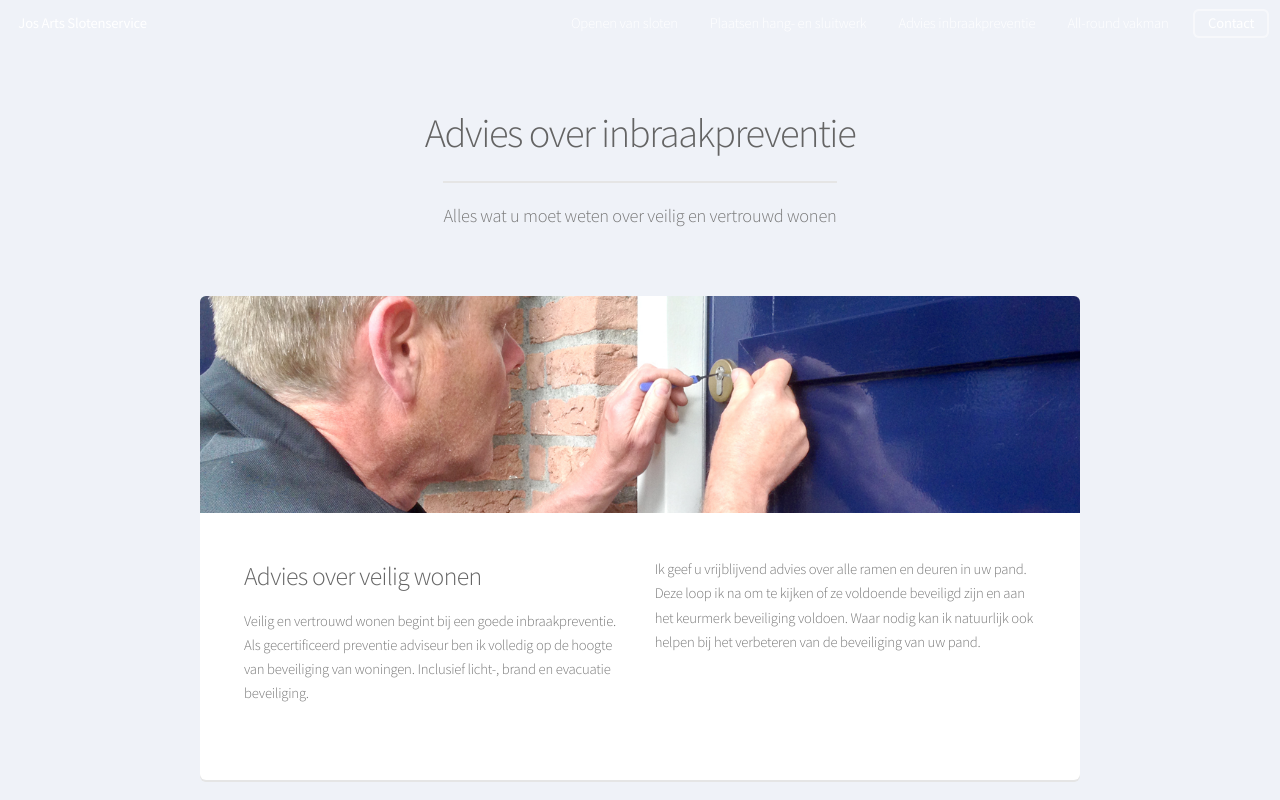
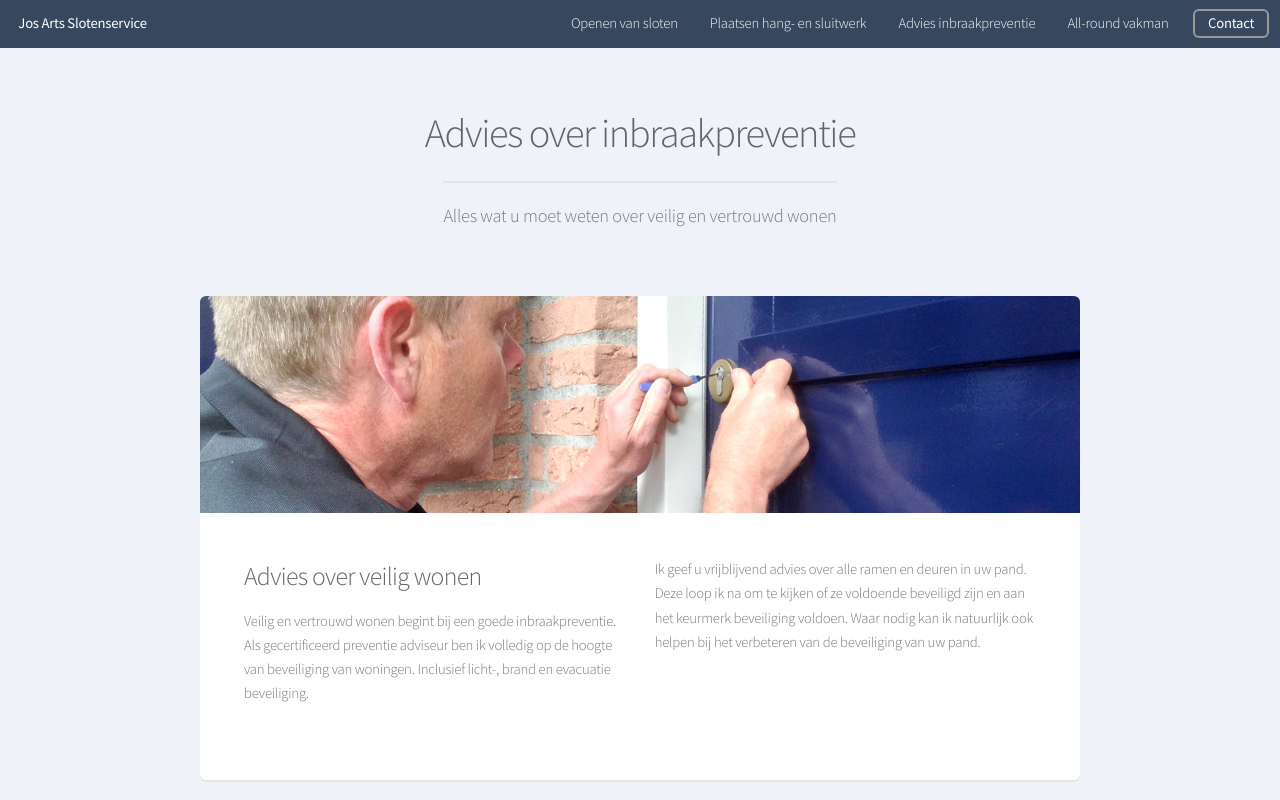
Before and after one commit to Muurtegel/muurtegel.github.io, a plain HTML site: page newsite/advies-inbraak-preventie.html in a window 1280 px wide. Shown: the top 800 px of the page. Drawn offline with Linux system fonts and the light colour scheme.

Commit message:
Fixed wrong header class

```diff
--- a/newsite/advies-inbraak-preventie.html
+++ b/newsite/advies-inbraak-preventie.html
@@ -27,7 +27,7 @@
   <body>
 
     <!-- Header -->
-      <header id="header" class="alt">
+      <header id="header" class="skel-layers-fixed">
         <h1><a href="index.html">Jos Arts Slotenservice</a></h1>
         <nav id="nav">
           <ul>
```
Also changed, not shown: newsite/all-round-vakman.html (+1 -1 lines), newsite/openen-van-sloten.html (+1 -1 lines), newsite/plaatsen-hang-en-sluitwerk.html (+1 -1 lines).
